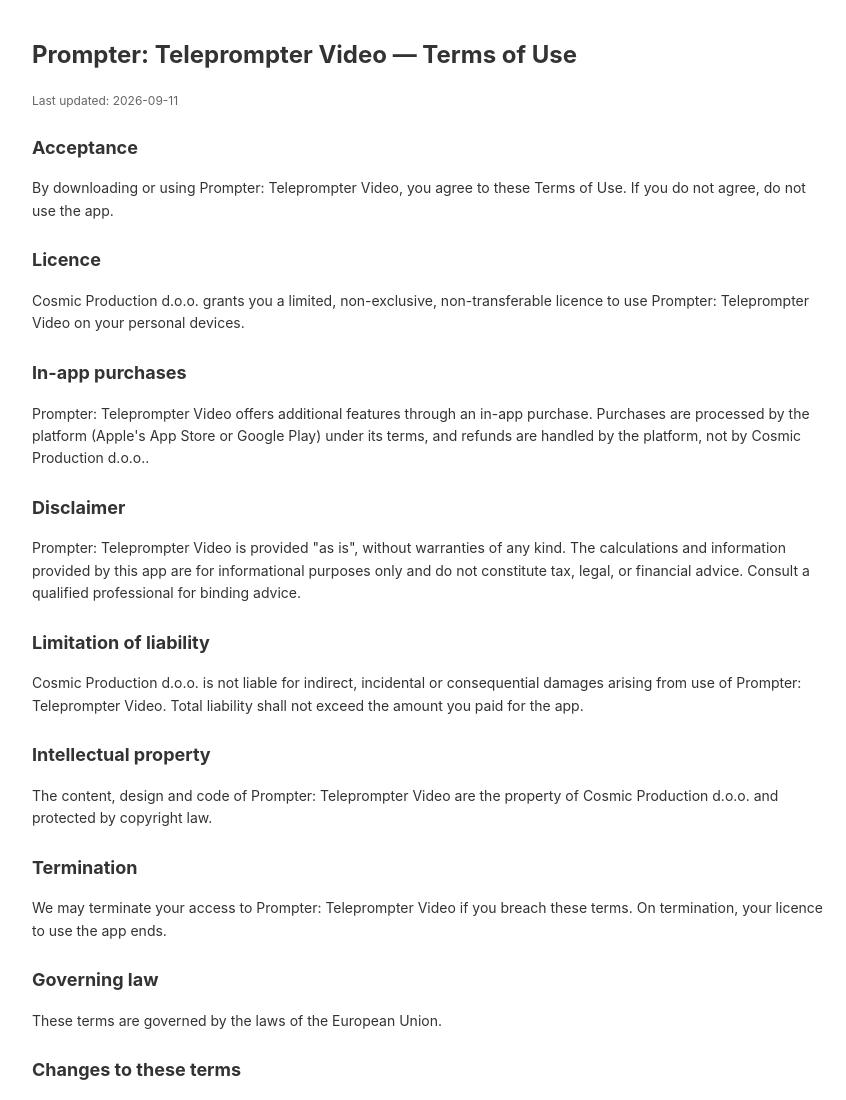
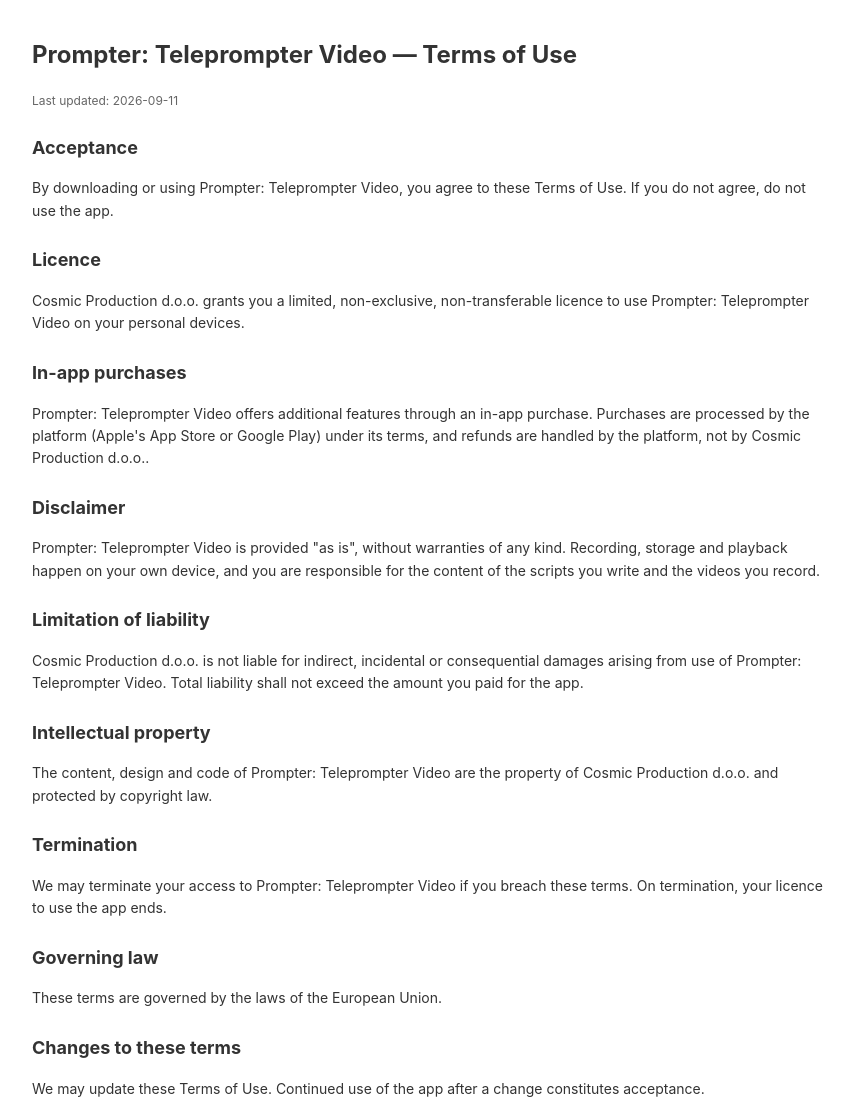
Before and after one commit to cosprosoftsplit/prompter-legal, a plain HTML site: page terms.html in a window 1280 px wide. Shown: the top 1100 px of the page, without its empty margins (208-1054 px from the left). Drawn offline with Linux system fonts and the light colour scheme.

Commit message:
terms: replace tax/financial-advice boilerplate with the app's own truth

```diff
--- a/terms.html
+++ b/terms.html
@@ -31,7 +31,7 @@
     the platform, not by Cosmic Production d.o.o..</p>
 
     <h2>Disclaimer</h2>
-    <p>Prompter: Teleprompter Video is provided "as is", without warranties of any kind. The calculations and information provided by this app are for informational purposes only and do not constitute tax, legal, or financial advice. Consult a qualified professional for binding advice.</p>
+    <p>Prompter: Teleprompter Video is provided "as is", without warranties of any kind. Recording, storage and playback happen on your own device, and you are responsible for the content of the scripts you write and the videos you record.</p>
 
     <h2>Limitation of liability</h2>
     <p>Cosmic Production d.o.o. is not liable for indirect, incidental or consequential damages arising from use
```
